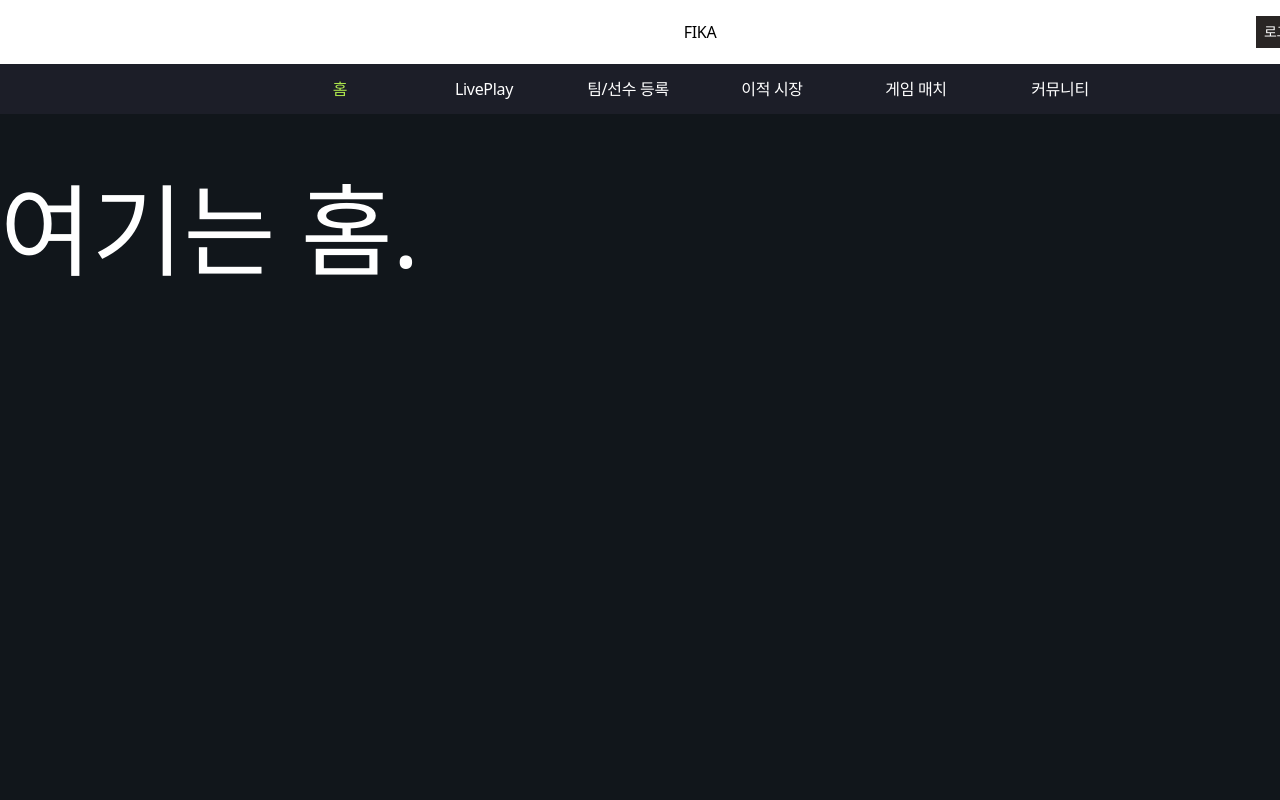
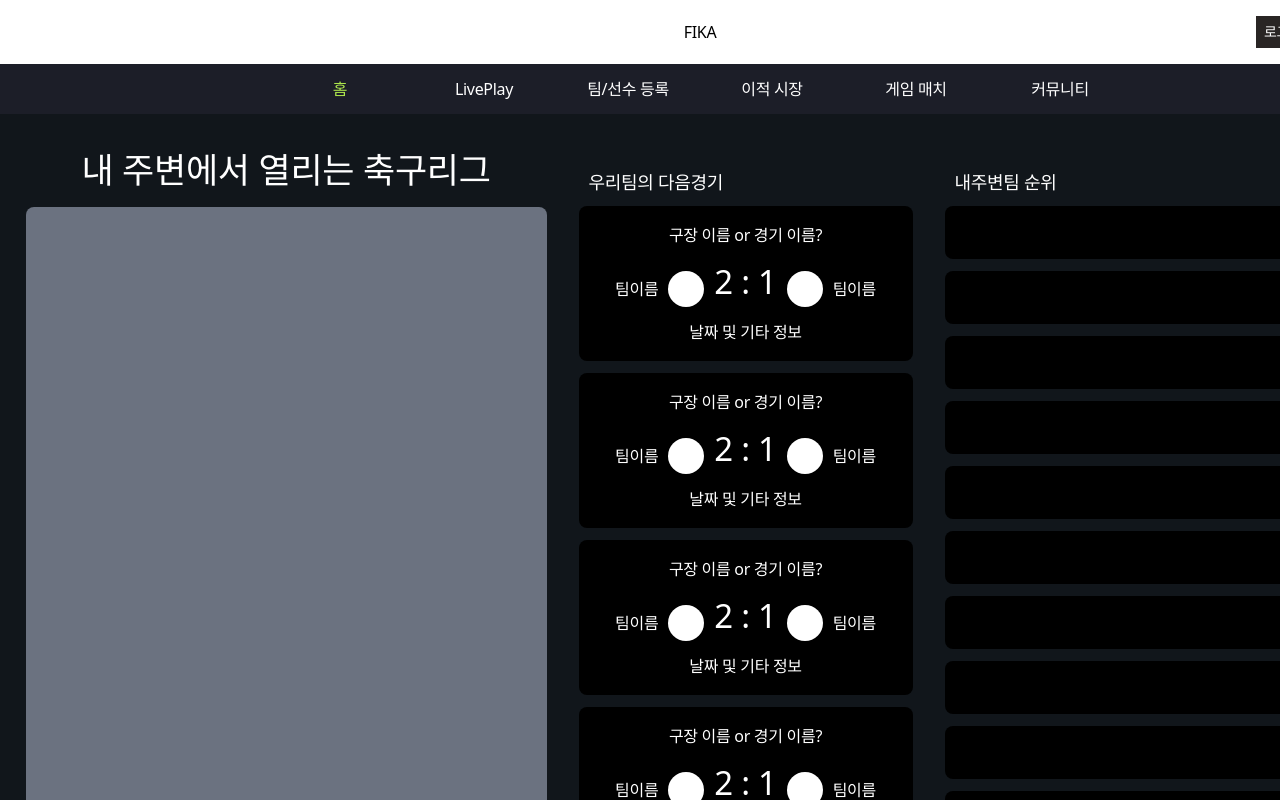
Before and after one commit to FIKA-viewvenger-s/FrontEnd, a Next.js app in the folder fika-front/: page / in a window 1280 px wide. Shown: the top 800 px of the page. Built offline with nearby package versions, Linux system fonts and the light colour scheme.

Commit message:
feat : home 페이지 추가

```diff
--- /dev/null
+++ b/fika-front/src/components/home/MainBanner.tsx
@@ -0,0 +1,12 @@
+const MainBanner = () => {
+  return (
+    <div className="justify-center">
+      <div className="text-700 text-[35px] text-white mb-[10px] text-center">
+        내 주변에서 열리는 축구리그
+      </div>
+      <div className="w-[521px] h-[821px] bg-gray-500  rounded-lg"></div>
+    </div>
+  );
+};
+
+export default MainBanner;
--- /dev/null
+++ b/fika-front/src/components/home/Ranking.tsx
@@ -0,0 +1,21 @@
+const Ranking = () => {
+  const test = [1, 1, 1, 1, 1, 1, 1, 1, 1, 1, 1, 1];
+  return (
+    <div className="w-[430px] pt-[25px]">
+      <div className="text-700 text-white text-[18px] ml-[10px] mb-[10px]">
+        내주변팀 순위
+      </div>
+      <div className="flex flex-col justify-center items-center gap-3">
+        {test.map((item) => {
+          return (
+            <div className="w-full h-[53px] bg-black rounded-lg flex flex-col justify-center items-center">
+              랭키이이이이이이잉
+            </div>
+          );
+        })}
+      </div>
+    </div>
+  );
+};
+
+export default Ranking;
--- /dev/null
+++ b/fika-front/src/components/home/recruit-item/RecruitmentGame.tsx
@@ -0,0 +1,20 @@
+import RecruitmentGameCard from "./RecruitmentGameCard";
+
+const RecruitmentGame = () => {
+  return (
+    <div className="w-[334px] pt-[25px]">
+      <div className="text-700 text-white text-[18px] ml-[10px] mb-[10px]">
+        우리팀의 다음경기
+      </div>
+      <div className="flex flex-col justify-center items-center gap-3">
+        <RecruitmentGameCard />
+        <RecruitmentGameCard />
+        <RecruitmentGameCard />
+        <RecruitmentGameCard />
+        <RecruitmentGameCard />
+      </div>
+    </div>
+  );
+};
+
+export default RecruitmentGame;
--- /dev/null
+++ b/fika-front/src/components/home/recruit-item/RecruitmentGameCard.tsx
@@ -0,0 +1,31 @@
+const RecruitmentGameCard = () => {
+  return (
+    <div className="w-full h-[155px] bg-black rounded-lg flex flex-col justify-center items-center">
+      <div className="text-700 text-white text-[16px] mb-[10px]">
+        구장 이름 or 경기 이름?
+      </div>
+      <div className="flex justify-center items-center">
+        <div className="flex justify-center items-center">
+          <div className="text-500 text-white text-[16px] mr-[10px]">
+            팀이름
+          </div>
+          <div className="w-9 h-9 bg-white rounded-full"></div>
+        </div>
+
+        <div className="text-700 text-white text-[33px] mx-[10px] mb-[14px]">
+          2 : 1
+        </div>
+
+        <div className="flex justify-center items-center">
+          <div className="w-9 h-9 bg-white rounded-full"></div>
+          <div className="text-500 text-white text-[16px] ml-[10px]">
+            팀이름
+          </div>
+        </div>
+      </div>
+      <div className="text-500 text-white text-[16px]">날짜 및 기타 정보</div>
+    </div>
+  );
+};
+
+export default RecruitmentGameCard;
--- /dev/null
+++ b/fika-front/src/components/home/recruit-item/RecruitmentPlayer.tsx
@@ -0,0 +1,20 @@
+import RecruitmentPlayerCard from "./RecruitmentPlayerCard";
+
+const RecruitmentPlayer = () => {
+  return (
+    <div className="w-[334px] pt-[25px]">
+      <div className="text-700 text-white text-[18px] ml-[10px] mb-[10px]">
+        우리팀의 다음경기
+      </div>
+      <div className="flex flex-col justify-center items-center gap-3">
+        <RecruitmentPlayerCard />
+        <RecruitmentPlayerCard />
+        <RecruitmentPlayerCard />
+        <RecruitmentPlayerCard />
+        <RecruitmentPlayerCard />
+      </div>
+    </div>
+  );
+};
+
+export default RecruitmentPlayer;
--- /dev/null
+++ b/fika-front/src/components/home/recruit-item/RecruitmentPlayerCard.tsx
@@ -0,0 +1,31 @@
+const RecruitmentPlayerCard = () => {
+  return (
+    <div className="w-full h-[155px] bg-black rounded-lg flex flex-col justify-center items-center">
+      <div className="text-700 text-white text-[16px] mb-[10px]">
+        구장 이름 or 경기 이름?
+      </div>
+      <div className="flex justify-center items-center">
+        <div className="flex justify-center items-center">
+          <div className="text-500 text-white text-[16px] mr-[10px]">
+            팀이름
+          </div>
+          <div className="w-9 h-9 bg-white rounded-full"></div>
+        </div>
+
+        <div className="text-700 text-white text-[33px] mx-[10px] mb-[14px]">
+          2 : 1
+        </div>
+
+        <div className="flex justify-center items-center">
+          <div className="w-9 h-9 bg-white rounded-full"></div>
+          <div className="text-500 text-white text-[16px] ml-[10px]">
+            팀이름
+          </div>
+        </div>
+      </div>
+      <div className="text-500 text-white text-[16px]">날짜 및 기타 정보</div>
+    </div>
+  );
+};
+
+export default RecruitmentPlayerCard;
--- a/fika-front/src/pages/index.tsx
+++ b/fika-front/src/pages/index.tsx
@@ -1,15 +1,21 @@
 import { ReactNode } from "react";
 import Header from "src/components/common/header";
 import Tabs from "src/components/common/tabs";
+import MainBanner from "src/components/home/MainBanner";
+import Ranking from "src/components/home/Ranking";
+import RecruitmentGame from "src/components/home/recruit-item/RecruitmentGame";
 import { NextPageWithLayout } from "src/types";
 
 const Home: NextPageWithLayout = () => {
-  return <div className="mt-10 text-white text-[100px]">여기는 홈.</div>;
+  return (
+    <div className="flex justify-center gap-8 mt-[30px]">
+      <MainBanner />
+      <RecruitmentGame />
+      <Ranking />
+    </div>
+  );
 };
 
-//공통적용될 레이아웃
-// nextjs 에서 제공하는 getLayout 사용
-// global css는 root에 tailwind.css에서 적용시켜주면됨.
 Home.getLayout = (page: ReactNode) => {
   return (
     <>
```
Also changed, not shown: 1 other file (tests, documents, lock files or other folders).
